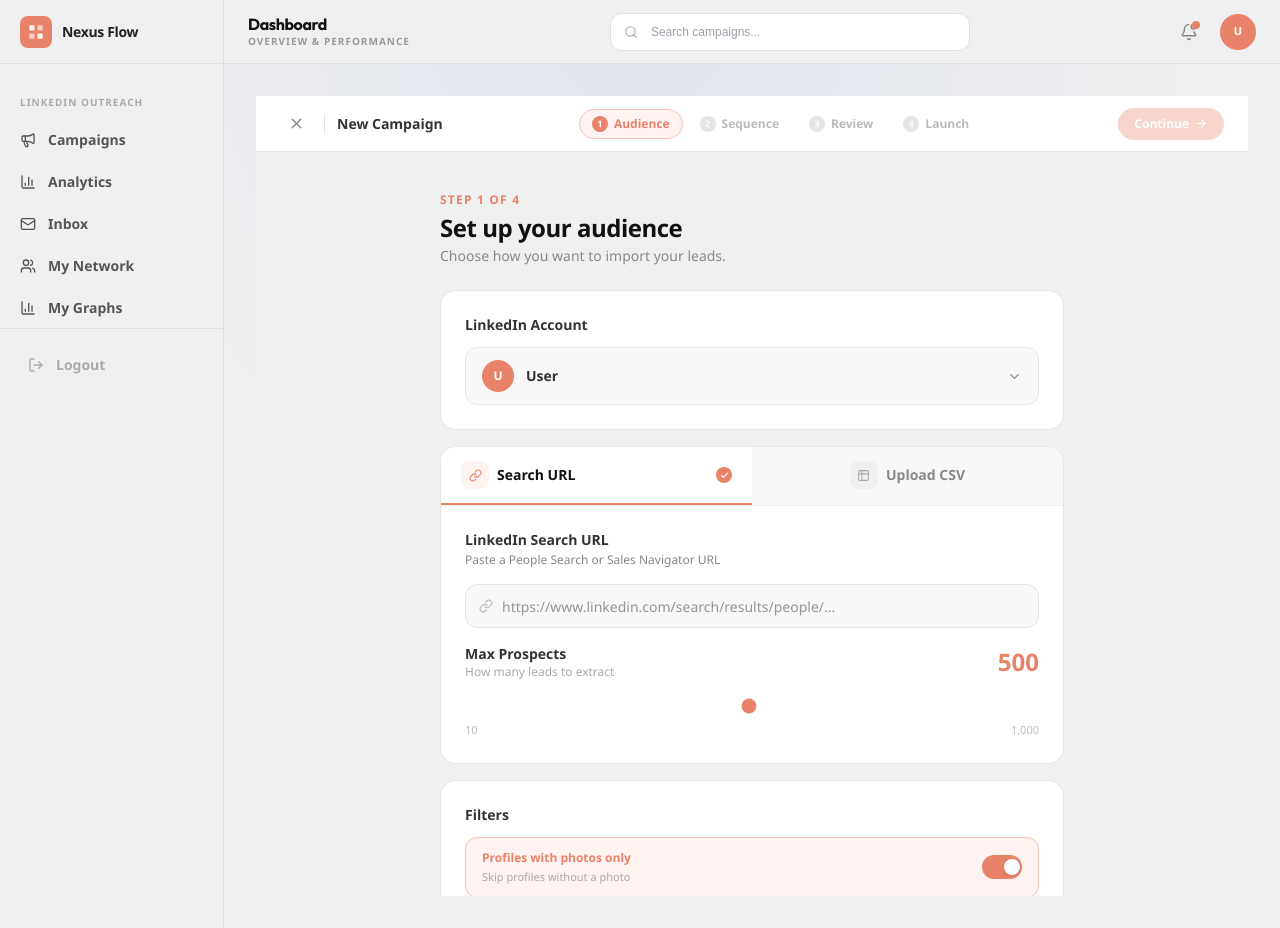
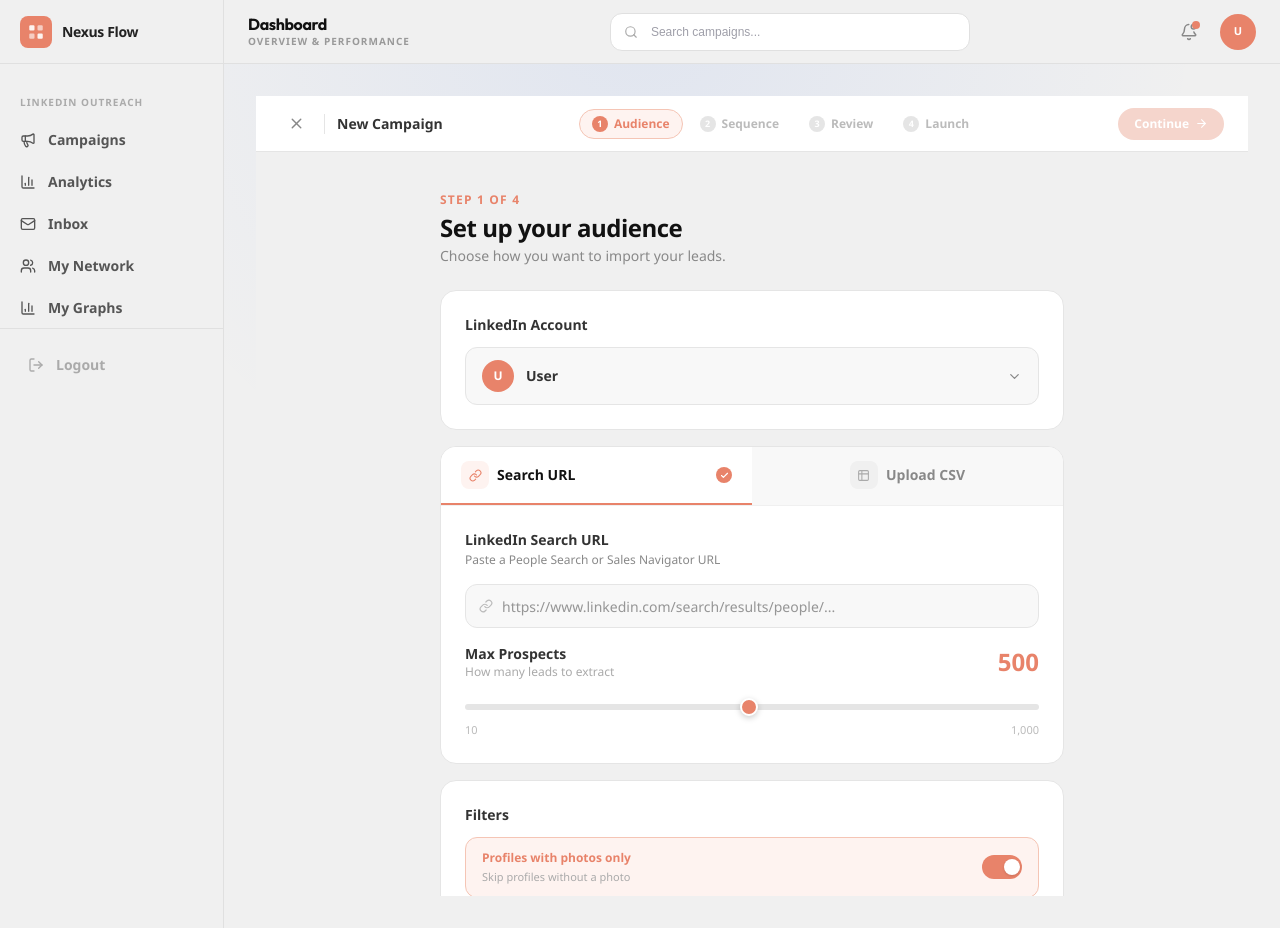
Before and after one commit to laibaramzan00786/linkedin-automation, a Next.js app: page /dashboard/campaigns/new in a window 1280 px wide. Built offline with nearby package versions, Linux system fonts and the light colour scheme.

Commit message:
solve input ranger issue

```diff
--- a/app/dashboard/campaigns/new/page.tsx
+++ b/app/dashboard/campaigns/new/page.tsx
@@ -597,10 +597,15 @@
                             </div>
                             <span className="text-2xl font-bold tabular-nums" style={{ color: "#e8836a" }}>{maxLeads}</span>
                           </div>
-                          <input type="range" min="10" max="1000" step="10" value={maxLeads}
-                            onChange={e => setMaxLeads(parseInt(e.target.value))}
-                            className="w-full h-2 rounded-full cursor-pointer appearance-none"
-                            style={{ accentColor: "#e8836a" }} />
+                          <input
+  type="range"
+  min="10"
+  max="1000"
+  step="10"
+  value={maxLeads}
+  onChange={e => setMaxLeads(parseInt(e.target.value))}
+  className="custom-range w-full"
+/>
                           <div className="flex justify-between text-[11px]" style={{ color: "#bbb" }}>
                             <span>10</span><span>1,000</span>
                           </div>
```
